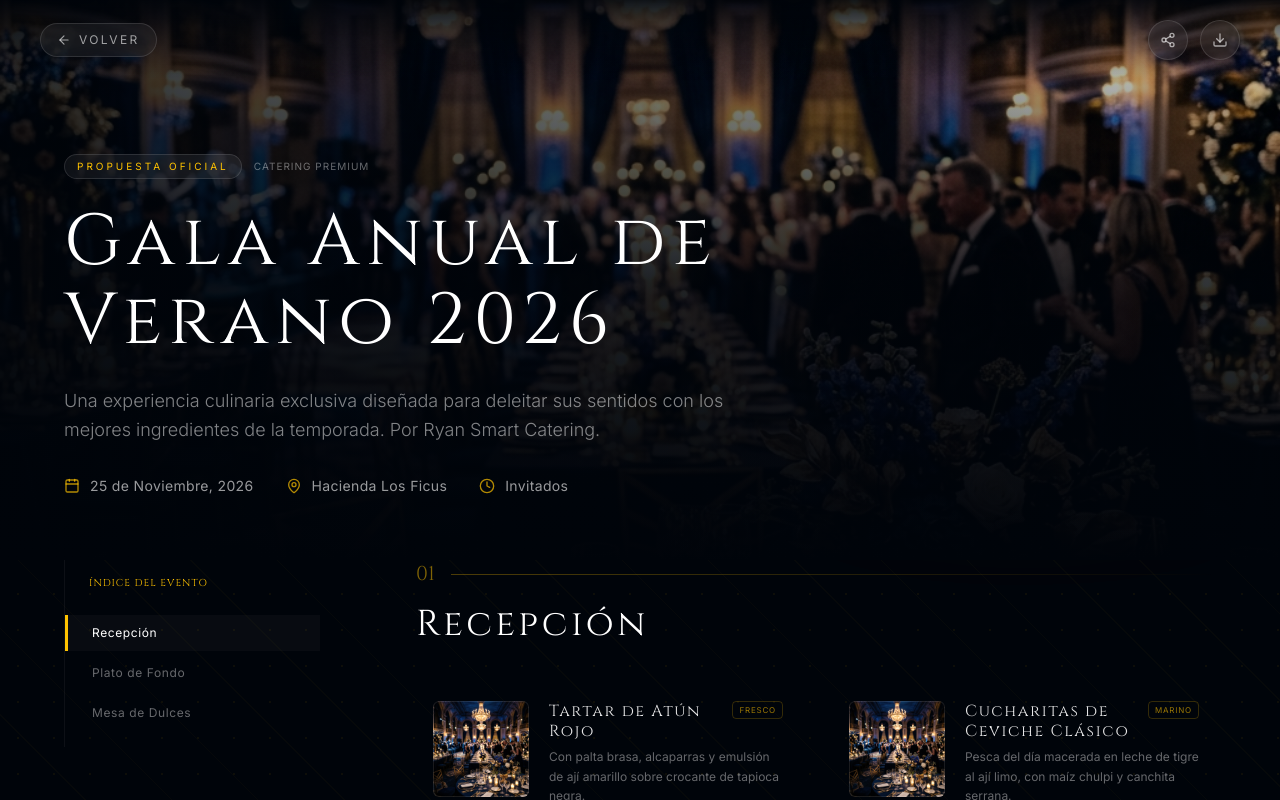
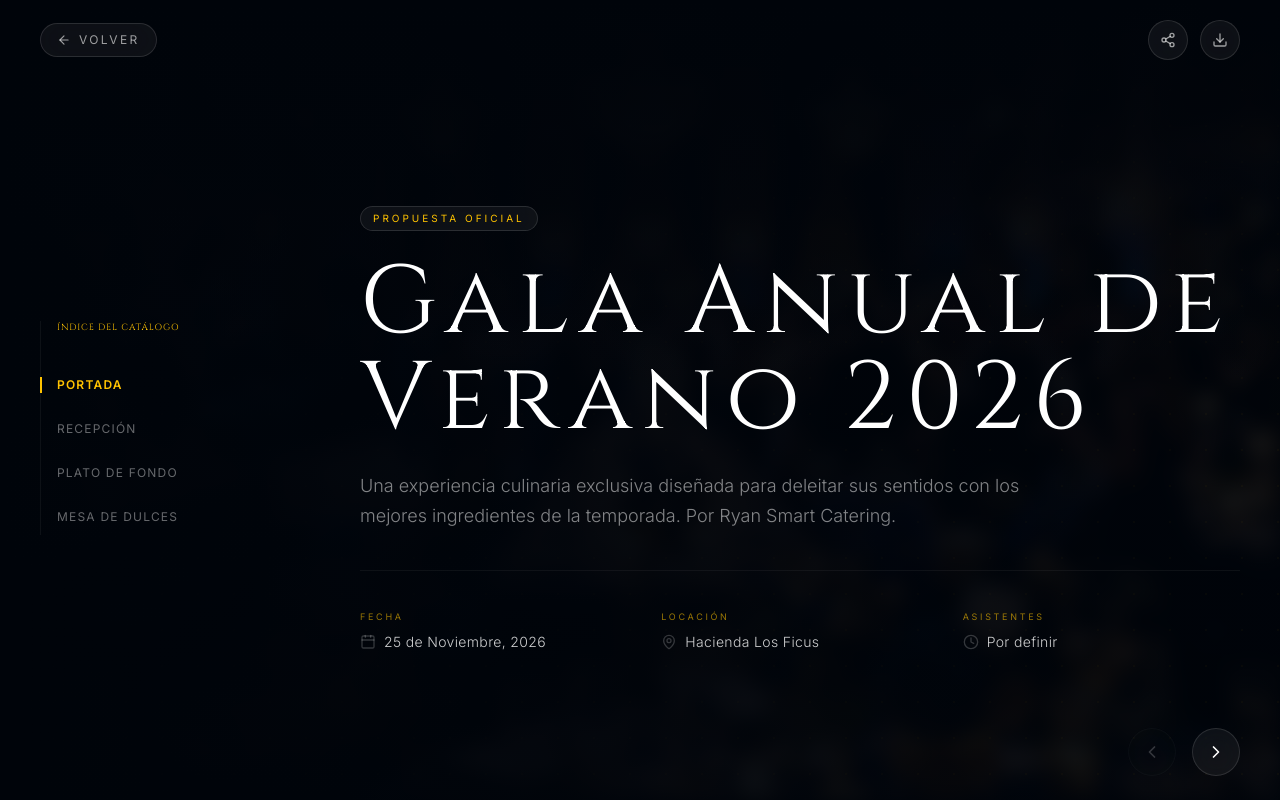
Before and after one commit to RyanSmartCatering/MultiEventosPeru, a Next.js app: page /evento/1 in a window 1280 px wide. Built offline with nearby package versions, Linux system fonts and the light colour scheme; a web font is replaced by a local one.

Commit message:
Refactor: BookCatalog as full-screen interactive book with internal pagination

```diff
--- a/src/components/BookCatalog.tsx
+++ b/src/components/BookCatalog.tsx
@@ -1,13 +1,42 @@
 "use client";
 
-import { useState, useEffect, useRef } from "react";
+import { useState, useEffect } from "react";
 import Image from "next/image";
 import Link from "next/link";
-import { ArrowLeft, Share2, Download, Check, MapPin, Calendar, Clock, Star } from "lucide-react";
+import { ArrowLeft, Share2, Download, Check, MapPin, Calendar, Clock, ChevronLeft, ChevronRight } from "lucide-react";
 import { motion, AnimatePresence } from "framer-motion";
 
-// Update mock to simulate a LARGE catalog
-const mockCatalog = {
+// Types
+type CatalogItem = {
+  id?: string;
+  name: string;
+  desc?: string;
+  description?: string;
+  image: string;
+  tag?: string;
+};
+
+type CatalogSection = {
+  id: string;
+  title: string;
+  description?: string;
+  items: CatalogItem[];
+};
+
+type CatalogEvent = {
+  id: string;
+  title: string;
+  company?: string;
+  date?: string;
+  location?: string;
+  pax?: string;
+  coverImage: string;
+  description: string;
+  sections: CatalogSection[];
+};
+
+// Mock data
+const mockCatalog: CatalogEvent = {
   id: "gala-verano-2026",
   title: "Gala de Verano 2026",
   company: "Ryan Smart Catering",
@@ -52,96 +81,65 @@ const mockCatalog = {
         { id: "d4", name: "Macarons Surtidos", desc: "Pistacho, frambuesa, vainilla y maracuyá.", image: "/hero.png" },
         { id: "d5", name: "Mini Tartaletas", desc: "De limón con merengue suizo flameado.", image: "/hero.png" },
       ]
-    },
-    {
-      id: "bar",
-      title: "Bar Premium",
-      description: "Coctelería de autor y clásicos atemporales.",
-      items: [
-        { id: "b1", name: "Pisco Sour Catedral", desc: "Pisco Quebranta, limón tahití, jarabe de goma artesanal.", image: "/hero.png" },
-        { id: "b2", name: "Gin Tonic Botánico", desc: "Gin Tanqueray Ten, tónica premium, pepino, bayas de enebro.", image: "/hero.png" },
-        { id: "b3", name: "Aperol Spritz", desc: "Aperol, prosecco, soda y rodaja de naranja.", image: "/hero.png" },
-        { id: "b4", name: "Margarita Spicy", desc: "Tequila reposado, cointreau, limón y borde de sal con ají limo.", image: "/hero.png" },
-      ]
-    },
-    {
-      id: "mobiliario",
-      title: "Mobiliario y Menaje",
-      description: "El setup físico que acompañará el evento.",
-      items: [
-        { id: "m1", name: "Mesas Imperiales", desc: "Madera rústica lavada, sin mantel, ideales para 12 personas.", image: "/hero.png" },
-        { id: "m2", name: "Sillas Dior", desc: "Acrílico transparente con cojín de terciopelo beige.", image: "/hero.png" },
-        { id: "m3", name: "Menaje Gold", desc: "Platos base dorados, cubertería de acero inoxidable bañada en oro 24k.", image: "/hero.png" },
-        { id: "m4", name: "Copas de Cristal de Bohemia", desc: "Línea premium para agua, vino tinto y vino blanco.", image: "/hero.png" },
-      ]
     }
   ]
 };
 
-type CatalogItem = {
-  id?: string;
-  name: string;
-  desc?: string;
-  description?: string;
-  image: string;
-  tag?: string;
-};
+const ITEMS_PER_PAGE = 4;
 
-type CatalogSection = {
-  id: string;
-  title: string;
-  description?: string;
-  items: CatalogItem[];
-};
+export function BookCatalog({ event }: { event?: CatalogEvent }) {
+  const catalog = event || mockCatalog;
 
-type CatalogEvent = {
-  id: string;
-  title: string;
-  company?: string;
-  date?: string;
-  location?: string;
-  pax?: string;
-  coverImage: string;
-  description: string;
-  sections: CatalogSection[];
-};
+  // States
+  const [activeSectionIndex, setActiveSectionIndex] = useState(-1); // -1 means "Cover"
+  const [currentPage, setCurrentPage] = useState(0);
+  const [copied, setCopied] = useState(false);
+  const [direction, setDirection] = useState(1);
 
-export function BookCatalog({ event }: { event: CatalogEvent }) {
-  // Use event if provided, otherwise fallback to mock (for testing)
-  const catalog = event || mockCatalog;
-  const [activeSection, setActiveSection] = useState(catalog.sections[0]?.id || "");
-  const [copied, setCopied] = useState(false);
+  const activeSection = activeSectionIndex >= 0 ? catalog.sections[activeSectionIndex] : null;
 
-  // Ref array to track sections for scrollspy
-  const sectionRefs = useRef<(HTMLElement | null)[]>([]);
+  const totalPages = activeSection
+    ? Math.ceil(activeSection.items.length / ITEMS_PER_PAGE)
+    : 0;
 
-  // Intersection Observer for scroll spy
-  useEffect(() => {
-    const observer = new IntersectionObserver(
-      (entries) => {
-        // Find the section that is most visible
-        const visibleEntries = entries.filter(entry => entry.isIntersecting);
-        if (visibleEntries.length > 0) {
-          // Sort by visibility ratio
-          visibleEntries.sort((a, b) => b.intersectionRatio - a.intersectionRatio);
-          setActiveSection(visibleEntries[0].target.id);
+  const currentItems = activeSection
+    ? activeSection.items.slice(currentPage * ITEMS_PER_PAGE, (currentPage + 1) * ITEMS_PER_PAGE)
+    : [];
+
+  const handleNextPage = () => {
+    if (currentPage < totalPages - 1) {
+      setDirection(1);
+      setCurrentPage(prev => prev + 1);
+    } else if (activeSectionIndex < catalog.sections.length - 1) {
+      // Go to next section
+      setDirection(1);
+      setActiveSectionIndex(prev => prev + 1);
+      setCurrentPage(0);
+    }
+  };
+
+  const handlePrevPage = () => {
+    if (currentPage > 0) {
+      setDirection(-1);
+      setCurrentPage(prev => prev - 1);
+    } else if (activeSectionIndex >= 0) {
+      // Go to previous section
+      setDirection(-1);
+      setActiveSectionIndex(prev => prev - 1);
+      if (activeSectionIndex - 1 >= 0) {
+        // Find last page of previous section
+        const prevSection = catalog.sections[activeSectionIndex - 1];
+        if (prevSection) {
+          setCurrentPage(Math.ceil(prevSection.items.length / ITEMS_PER_PAGE) - 1);
         }
-      },
-      { rootMargin: "-20% 0px -60% 0px", threshold: [0, 0.2, 0.5, 0.8, 1] }
-    );
+      }
+    }
+  };
 
-    sectionRefs.current.forEach(ref => {
-      if (ref) observer.observe(ref);
-    });
-
-    return () => observer.disconnect();
-  }, []);
-
-  const scrollToSection = (id: string) => {
-    const el = document.getElementById(id);
-    if (el) {
-      el.scrollIntoView({ behavior: "smooth", block: "start" });
-    }
+  const goToSection = (index: number) => {
+    setDirection(index > activeSectionIndex ? 1 : -1);
+    setActiveSectionIndex(index);
+    setCurrentPage(0);
   };
 
   const handleShare = () => {
@@ -150,22 +148,52 @@ export function BookCatalog({ event }: { event: CatalogEvent }) {
     setTimeout(() => setCopied(false), 2000);
   };
 
+  // Keyboard navigation
+  useEffect(() => {
+    const handleKeyDown = (e: KeyboardEvent) => {
+      if (e.key === "ArrowRight") handleNextPage();
+      if (e.key === "ArrowLeft") handlePrevPage();
+    };
+    window.addEventListener("keydown", handleKeyDown);
+    return () => window.removeEventListener("keydown", handleKeyDown);
+  }, [activeSectionIndex, currentPage]);
+
   return (
+    // FULL SCREEN FIXED LAYOUT - NO SCROLL
     <main className="h-full w-full bg-[#00040a] text-white overflow-hidden relative flex flex-col">
+
       {/* ══════════════════════ GLOBAL BACKGROUNDS ══════════════════════ */}
       <div className="absolute inset-0 bg-dots opacity-40 pointer-events-none" />
-      <div className="absolute inset-0 bg-diag pointer-events-none" />
-      <div className="absolute top-0 right-0 w-[40vw] h-[40vh] bg-gold/[0.04] rounded-full blur-[150px] pointer-events-none" />
+      <div className="absolute top-0 left-0 w-full h-[50vh] bg-gradient-to-b from-[#00040a] to-transparent z-10 pointer-events-none" />
 
-      {/* ══════════════════════ ABSOLUTE HEADER ══════════════════════ */}
+      {/* Dynamic Background Image with Blur (Changes based on section) */}
+      <AnimatePresence mode="wait">
+        <motion.div
+          key={activeSectionIndex}
+          initial={{ opacity: 0, scale: 1.05 }}
+          animate={{ opacity: 0.15, scale: 1 }}
+          exit={{ opacity: 0 }}
+          transition={{ duration: 1.5, ease: "easeInOut" }}
+          className="absolute inset-0 pointer-events-none"
+        >
+          <Image
+            src={activeSection ? activeSection.items[0]?.image || catalog.coverImage : catalog.coverImage}
+            alt="Background"
+            fill
+            className="object-cover blur-[10px]"
+          />
+        </motion.div>
+      </AnimatePresence>
+
+      <div className="absolute inset-0 bg-gradient-to-r from-[#00040a] via-[#00040a]/80 to-[#00040a]/40 pointer-events-none" />
+
+      {/* ══════════════════════ TOP BAR ══════════════════════ */}
       <header className="absolute top-0 left-0 right-0 z-50 flex items-center justify-between px-6 md:px-10 py-5">
-        <div className="absolute inset-0 bg-gradient-to-b from-[#00040a]/90 via-[#00040a]/40 to-transparent pointer-events-none" />
-
-        <Link href={`/empresa/${(catalog.company || 'ryan-smart-catering').toLowerCase().replace(/ /g, '-')}`} className="relative z-10 glass-btn flex items-center gap-2 px-4 py-2 rounded-full text-xs uppercase tracking-[0.2em] text-white/60 hover:text-gold transition-colors">
+        <Link href={`/empresa/${(catalog.company || 'ryan-smart-catering').toLowerCase().replace(/ /g, '-')}`} className="glass-btn flex items-center gap-2 px-4 py-2 rounded-full text-xs uppercase tracking-[0.2em] text-white/60 hover:text-gold transition-colors">
           <ArrowLeft className="w-3.5 h-3.5" /> Volver
         </Link>
 
-        <div className="relative z-10 flex gap-3">
+        <div className="flex gap-3">
           <button onClick={handleShare} className="glass-btn w-10 h-10 rounded-full flex items-center justify-center text-white/60 hover:text-gold transition-colors">
             {copied ? <Check className="w-4 h-4 text-green-400" /> : <Share2 className="w-4 h-4" />}
           </button>
@@ -175,148 +203,181 @@ export function BookCatalog({ event }: { event: CatalogEvent }) {
         </div>
       </header>
 
-      {/* ══════════════════════ MAIN SCROLLABLE AREA ══════════════════════ */}
-      <div className="flex-1 overflow-y-auto scrollbar-hide relative z-10 scroll-smooth pb-32">
+      {/* ══════════════════════ MAIN CONTENT AREA ══════════════════════ */}
+      <div className="flex-1 flex flex-col md:flex-row relative z-20 h-full pt-20 pb-6 px-6 md:px-10 gap-8 md:gap-16">
 
-        {/* ── HERO COVER ── */}
-        <section className="relative w-full min-h-[60vh] md:min-h-[70vh] flex flex-col justify-end">
-          <div className="absolute inset-0">
-            <Image src={catalog.coverImage} alt="Cover" fill className="object-cover sepia-[0.15]" priority />
-            <div className="absolute inset-0 bg-gradient-to-t from-[#00040a] via-[#00040a]/80 to-transparent" />
-            <div className="absolute inset-0 bg-gradient-to-r from-[#00040a]/80 to-transparent" />
-          </div>
+        {/* ────── LEFT PANEL: INDEX ────── */}
+        <aside className="w-full md:w-64 flex-shrink-0 flex flex-col justify-center">
+          <div className="pl-4 border-l border-white/[0.05]">
+            <h3 className="text-[9px] uppercase tracking-[0.4em] text-gold mb-8">Índice del Catálogo</h3>
+            <nav className="flex flex-col gap-2">
+              <button
+                onClick={() => goToSection(-1)}
+                className={`text-left py-2.5 text-xs tracking-widest uppercase transition-all duration-300 relative group
+                  ${activeSectionIndex === -1 ? "text-gold font-bold" : "text-white/40 hover:text-white/80"}`}
+              >
+                {activeSectionIndex === -1 && (
+                  <motion.div layoutId="active-indicator" className="absolute -left-[17px] top-1/2 -translate-y-1/2 w-[2px] h-4 bg-gold" />
+                )}
+                Portada
+              </button>
 
-          <div className="relative z-10 px-6 md:px-16 pb-16 max-w-5xl">
-            <div className="flex items-center gap-3 mb-6">
-              <span className="glass-btn px-3 py-1 rounded-full text-[10px] uppercase tracking-[0.3em] text-gold">
-                Propuesta Oficial
-              </span>
-              <span className="text-white/40 text-[10px] uppercase tracking-widest">{catalog.company || "Catering Premium"}</span>
-            </div>
-
-            <h1 className="text-4xl md:text-6xl lg:text-7xl font-luxury text-white mb-6 leading-[1.1]">
-              {catalog.title}
-            </h1>
-
-            <p className="text-white/50 md:text-lg max-w-2xl leading-relaxed mb-8 font-light">
-              {catalog.description}
-            </p>
-
-            <div className="flex flex-wrap gap-x-8 gap-y-4 text-sm">
-              {[
-                { icon: Calendar, text: catalog.date || "Fecha por definir" },
-                { icon: MapPin, text: catalog.location || "Lugar del evento" },
-                { icon: Clock, text: catalog.pax || "Invitados" },
-              ].map((item, i) => (
-                <div key={i} className="flex items-center gap-2.5 text-white/60">
-                  <item.icon className="w-4 h-4 text-gold/70" />
-                  <span className="tracking-wide">{item.text}</span>
-                </div>
-              ))}
-            </div>
-          </div>
-        </section>
-
-        {/* ── SPLIT LAYOUT (SIDEBAR + CONTENT) ── */}
-        <div className="max-w-[1600px] mx-auto px-6 md:px-16 flex flex-col lg:flex-row gap-12 lg:gap-24 relative">
-
-          {/* LEFT SIDEBAR (Sticky Nav) */}
-          <aside className="lg:w-64 flex-shrink-0">
-            <div className="sticky top-28 hidden lg:block border-l border-white/[0.05] py-4">
-              <h3 className="text-[10px] uppercase tracking-[0.3em] text-gold mb-6 pl-6">Índice del Evento</h3>
-              <nav className="flex flex-col gap-1">
-                {catalog.sections.map((sec) => (
-                  <button
-                    key={sec.id}
-                    onClick={() => scrollToSection(sec.id)}
-                    className={`text-left px-6 py-2.5 text-xs tracking-wider transition-all duration-300 border-l-[3px]
-                      ${activeSection === sec.id
-                        ? "border-gold text-white bg-white/[0.03] font-medium"
-                        : "border-transparent text-white/40 hover:text-white/80 hover:bg-white/[0.01]"
-                      }`}
-                  >
-                    {sec.title}
-                  </button>
-                ))}
-              </nav>
-            </div>
-
-            {/* Mobile horizontal nav */}
-            <div className="lg:hidden flex overflow-x-auto scrollbar-hide border-b border-white/[0.05] pb-1 -mx-6 px-6 sticky top-0 bg-[#00040a]/95 backdrop-blur z-40">
-              {catalog.sections.map((sec) => (
+              {catalog.sections.map((sec, idx) => (
                 <button
                   key={sec.id}
-                  onClick={() => scrollToSection(sec.id)}
-                  className={`flex-shrink-0 px-4 py-4 text-[11px] uppercase tracking-wider transition-all border-b-2 whitespace-nowrap
-                    ${activeSection === sec.id ? "border-gold text-gold" : "border-transparent text-white/40"}`}
+                  onClick={() => goToSection(idx)}
+                  className={`text-left py-2.5 text-xs tracking-widest uppercase transition-all duration-300 relative group
+                    ${activeSectionIndex === idx ? "text-gold font-bold" : "text-white/40 hover:text-white/80"}`}
                 >
+                  {activeSectionIndex === idx && (
+                    <motion.div layoutId="active-indicator" className="absolute -left-[17px] top-1/2 -translate-y-1/2 w-[2px] h-4 bg-gold" />
+                  )}
                   {sec.title}
                 </button>
               ))}
-            </div>
-          </aside>
+            </nav>
+          </div>
+        </aside>
 
-          {/* RIGHT CONTENT (Sections & Items) */}
-          <div className="flex-1 pb-32">
-            {catalog.sections.map((section, secIdx) => (
-              <section
-                key={section.id}
-                id={section.id}
-                className="mb-24 scroll-mt-32"
-                ref={el => { sectionRefs.current[secIdx] = el }}
+        {/* ────── RIGHT PANEL: THE "BOOK" PAGES ────── */}
+        <div className="flex-1 flex flex-col justify-center relative overflow-hidden">
+
+          <AnimatePresence mode="wait" custom={direction}>
+            {activeSectionIndex === -1 ? (
+
+              /* ── PAGE: COVER ── */
+              <motion.div
+                key="cover"
+                custom={direction}
+                initial={{ opacity: 0, x: direction * 50 }}
+                animate={{ opacity: 1, x: 0 }}
+                exit={{ opacity: 0, x: direction * -50 }}
+                transition={{ duration: 0.5, ease: "easeOut" }}
+                className="w-full max-w-4xl"
+              >
+                <div className="mb-8">
+                  <span className="glass-btn px-3 py-1 rounded-full text-[10px] uppercase tracking-[0.3em] text-gold mb-6 inline-block">
+                    Propuesta Oficial
+                  </span>
+                  <h1 className="text-5xl md:text-7xl lg:text-8xl font-luxury text-white mb-6 leading-none">
+                    {catalog.title}
+                  </h1>
+                  <p className="text-white/50 md:text-lg max-w-2xl leading-relaxed mb-10 font-light">
+                    {catalog.description}
+                  </p>
+                </div>
+
+                <div className="grid grid-cols-1 sm:grid-cols-3 gap-6 text-sm border-t border-white/[0.05] pt-10">
+                  {[
+                    { icon: Calendar, label: "FECHA", text: catalog.date || "Por definir" },
+                    { icon: MapPin, label: "LOCACIÓN", text: catalog.location || "Por definir" },
+                    { icon: Clock, label: "ASISTENTES", text: catalog.pax || "Por definir" },
+                  ].map((item, i) => (
+                    <div key={i}>
+                      <p className="text-[9px] uppercase tracking-[0.3em] text-gold/60 mb-2">{item.label}</p>
+                      <div className="flex items-center gap-2 text-white/80">
+                        <item.icon className="w-4 h-4 text-white/20" />
+                        <span className="font-light tracking-wide">{item.text}</span>
+                      </div>
+                    </div>
+                  ))}
+                </div>
+              </motion.div>
+
+            ) : activeSection ? (
+
+              /* ── PAGE: SECTION CONTENT ── */
+              <motion.div
+                key={`${activeSection.id}-page-${currentPage}`}
+                custom={direction}
+                initial={{ opacity: 0, x: direction * 40, filter: "blur(4px)" }}
+                animate={{ opacity: 1, x: 0, filter: "blur(0px)" }}
+                exit={{ opacity: 0, x: direction * -40, filter: "blur(4px)" }}
+                transition={{ duration: 0.4, ease: "easeOut" }}
+                className="w-full max-w-5xl h-full flex flex-col"
               >
                 {/* Section Header */}
-                <div className="mb-10">
-                  <div className="flex items-center gap-4 mb-4">
-                    <span className="text-gold/50 font-luxury text-xl">
-                      {String(secIdx + 1).padStart(2, "0")}
+                <div className="mb-8 flex-shrink-0">
+                  <div className="flex items-center gap-4 mb-2">
+                    <span className="text-gold/50 font-luxury text-lg">
+                      {String(activeSectionIndex + 1).padStart(2, "0")}
                     </span>
-                    <div className="h-[1px] flex-1 bg-gradient-to-r from-gold/30 to-transparent" />
+                    <div className="h-[1px] w-12 bg-gradient-to-r from-gold/50 to-transparent" />
                   </div>
-                  <h2 className="text-3xl md:text-4xl font-luxury text-white mb-3">
-                    {section.title}
+                  <h2 className="text-3xl md:text-5xl font-luxury text-white mb-2">
+                    {activeSection.title}
                   </h2>
-                  <p className="text-white/40 text-sm">{section.description}</p>
+                  <p className="text-white/40 text-sm max-w-2xl">{activeSection.description}</p>
                 </div>
 
-                {/* Items Grid */}
-                <div className="grid grid-cols-1 md:grid-cols-2 gap-6 md:gap-8">
-                  {section.items.map((item) => (
-                    <div key={item.id} className="group flex gap-5 p-4 rounded-lg hover:bg-white/[0.02] border border-transparent hover:border-white/[0.05] transition-all duration-300">
+                {/* Items Grid (Max 4 per page to fit on screen) */}
+                <div className="flex-1 grid grid-cols-1 lg:grid-cols-2 gap-6 content-start">
+                  {currentItems.map((item) => (
+                    <div key={item.id} className="group flex gap-5 p-4 rounded-xl hover:bg-white/[0.03] border border-transparent hover:border-white/[0.05] transition-all duration-500">
 
                       {/* Thumbnail */}
-                      <div className="w-24 h-24 flex-shrink-0 relative rounded-md overflow-hidden bg-white/5">
+                      <div className="w-24 h-24 md:w-32 md:h-32 flex-shrink-0 relative rounded-lg overflow-hidden bg-white/5">
                         <Image
                           src={item.image}
                           alt={item.name}
                           fill
-                          className="object-cover sepia-[0.2] group-hover:sepia-0 group-hover:scale-110 transition-all duration-500"
+                          className="object-cover opacity-80 group-hover:opacity-100 group-hover:scale-110 transition-all duration-700 sepia-[0.1]"
                         />
-                        <div className="absolute inset-0 ring-1 ring-inset ring-white/10 rounded-md" />
+                        <div className="absolute inset-0 ring-1 ring-inset ring-white/10 rounded-lg pointer-events-none" />
                       </div>
 
                       {/* Info */}
                       <div className="flex-1 flex flex-col justify-center">
-                        <div className="flex items-start justify-between gap-2 mb-1.5">
-                          <h3 className="text-base font-luxury text-white/90 group-hover:text-gold transition-colors leading-tight">
+                        <div className="flex items-start justify-between gap-2 mb-2">
+                          <h3 className="text-lg md:text-xl font-luxury text-white/90 group-hover:text-gold transition-colors leading-tight">
                             {item.name}
                           </h3>
-                          {item.tag && (
-                            <span className="flex-shrink-0 text-[8px] uppercase tracking-widest text-gold/60 border border-gold/20 px-1.5 py-0.5 rounded-sm">
-                              {item.tag}
-                           </span>
-                          )}
                         </div>
-                        <p className="text-xs text-white/40 leading-relaxed line-clamp-3">
+                        <p className="text-xs md:text-sm text-white/40 leading-relaxed font-light line-clamp-3">
                           {item.desc || item.description}
                         </p>
+                        {item.tag && (
+                          <div className="mt-3">
+                            <span className="text-[9px] uppercase tracking-widest text-gold border border-gold/20 px-2 py-1 rounded-sm">
+                              {item.tag}
+                            </span>
+                          </div>
+                        )}
                       </div>
 
                     </div>
                   ))}
                 </div>
-              </section>
-            ))}
+              </motion.div>
+
+            ) : null}
+          </AnimatePresence>
+
+          {/* ────── PAGINATION CONTROLS (Bottom Right) ────── */}
+          <div className="absolute bottom-0 right-0 flex items-center gap-4">
+            {activeSectionIndex >= 0 && (
+              <span className="text-[10px] uppercase tracking-[0.3em] text-white/30 mr-2">
+                Página {currentPage + 1} de {totalPages}
+              </span>
+            )}
+
+            <button
+              onClick={handlePrevPage}
+              disabled={activeSectionIndex === -1}
+              className={`glass-btn w-12 h-12 flex items-center justify-center rounded-full transition-all
+                ${activeSectionIndex === -1 ? "opacity-20 cursor-not-allowed" : "hover:text-gold hover:border-gold/40"}`}
+            >
+              <ChevronLeft className="w-5 h-5" />
+            </button>
+
+            <button
+              onClick={handleNextPage}
+              disabled={activeSectionIndex === catalog.sections.length - 1 && currentPage === totalPages - 1}
+              className={`glass-btn w-12 h-12 flex items-center justify-center rounded-full transition-all
+                ${activeSectionIndex === catalog.sections.length - 1 && currentPage === totalPages - 1 ? "opacity-20 cursor-not-allowed" : "hover:text-gold hover:border-gold/40"}`}
+            >
+              <ChevronRight className="w-5 h-5" />
+            </button>
           </div>
 
         </div>
```
